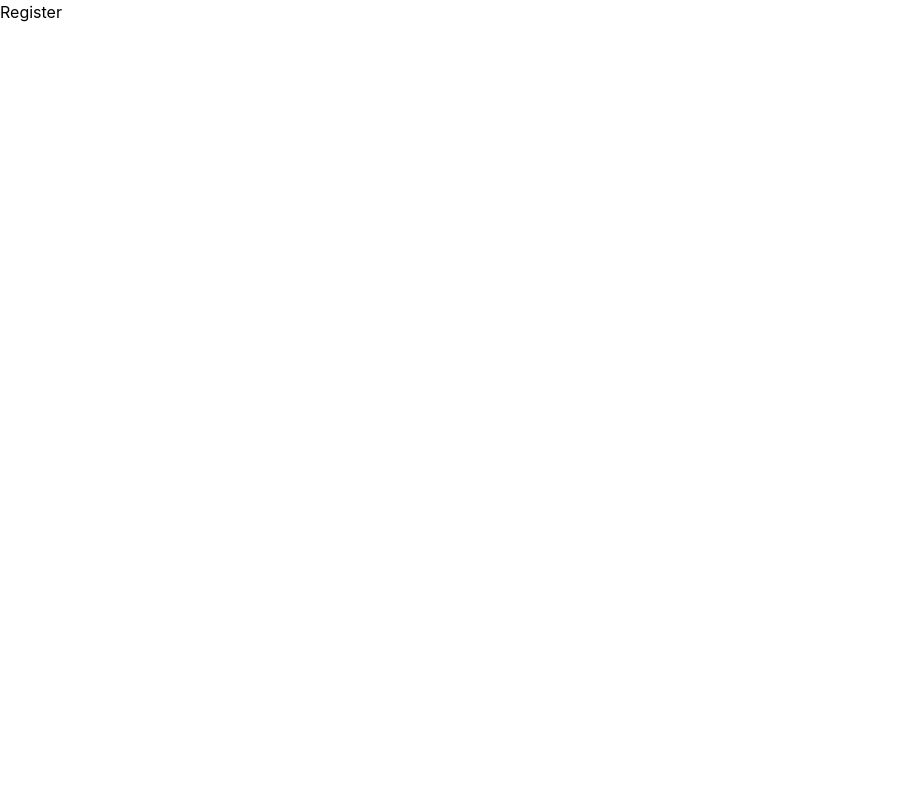
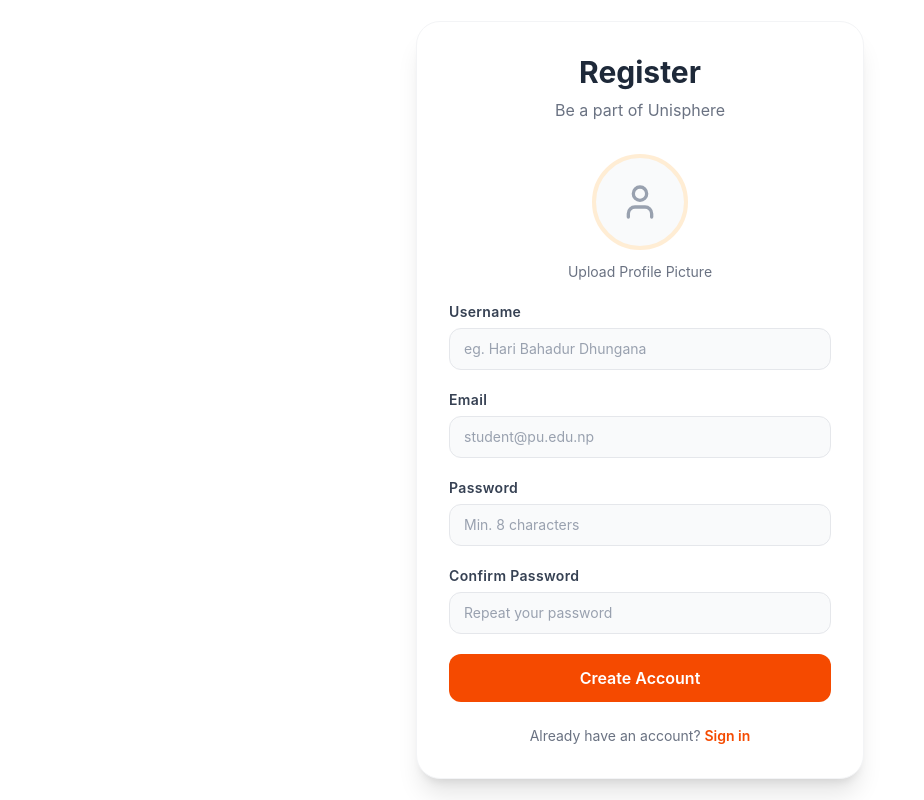
Before and after one commit to UniSphereProject/unisphere-project, a React (Vite) app in the folder frontend/: page /register in a window 1280 px wide. Shown: the whole page, without its empty margins (0-924 px from the left). Built offline with nearby package versions, Linux system fonts and the light colour scheme.

Commit message:
register page added

```diff
--- a/frontend/src/App.jsx
+++ b/frontend/src/App.jsx
@@ -5,6 +5,7 @@ import Forgetpw from "./pages/Forgetpw";
 import Register from "./pages/Register";
 import Notice from "./pages/Notice";
 import Notes from "./pages/Notes";
+import Tryregister from "./pages/Register";
 const App=()=>{
   return(
 
@@ -12,7 +13,7 @@ const App=()=>{
       <Route path="/" element={<Login/>} />
       <Route path="/home" element={<Home/>} />
       <Route path='/forgetpw' element={<Forgetpw/>}/>
-      <Route path="/register" element={<Register/>} />
+      <Route path="/register" element={<Tryregister/>} />
       <Route path="/notice" element={<Notice/>} />
        <Route path="/notes" element={<Notes/>} />
 
--- a/frontend/src/pages/Register.jsx
+++ b/frontend/src/pages/Register.jsx
@@ -1,9 +1,245 @@
-import React from 'react'
+import React from "react";
+import { useState } from "react";
+import axios from "axios";
+import { User } from "lucide-react";
+import {Link} from'react-router-dom'
 
-const Register = () => {
-  return (
-    <div>Register</div>
-  )
+{
+  /*
+      yo euta custom component ho input lina lai
+      input lai multiple choti type garda redundant hunxa so euta
+      common reusuable component banaideko
+  */
 }
 
-export default Register
+const Field = ({
+  id,
+  label,
+  type,
+  value,
+  onChange,
+  autoComplete,
+  required,
+  placeholder,
+}) => (
+  <div className="flex flex-col gap-1.5">
+    <label
+      htmlFor={id}
+      className="text-sm font-semibold text-gray-700 tracking-wide"
+    >
+      {label}
+    </label>
+    <input
+      id={id}
+      name={id}
+      label={label}
+      type={type}
+      value={value}
+      onChange={onChange}
+      autoComplete={autoComplete}
+      required={required}
+      placeholder={placeholder}
+      className="px-3.5 py-2.5 rounded-xl border border-gray-200 bg-gray-50 text-sm text-gray-900
+                 outline-none transition
+                 focus:border-orange-500 focus:ring-2 focus:ring-orange-100 focus:bg-white
+                 placeholder:text-gray-400"
+    />
+  </div>
+);
+
+
+const Tryregister = () => {
+  const [profilePic, setProfilePic] = useState(null);
+  const [preview, setPreview] = useState(null);
+  const [username, setUsername] = useState("");
+  const [email, setEmail] = useState("");
+  const [password, setPassword] = useState("");
+  const [confirmPassword, setConfirmPassword] = useState("");
+  const [loading, setLoading] = useState(false);
+  const [success, setSuccess] = useState(false);
+  const [err, setErr] = useState("");
+
+
+   const handleSubmit=async(e)=>{
+    e.preventDefault()
+    setErr('')
+
+if(password !== confirmPassword){
+  setErr('Passwords must match!')
+  return
+}
+if(password.length < 8){
+setErr('Password must be atleast 8 characters')
+return
+}
+
+
+    const formData=new FormData()
+    if(profilePic) formData.append("profilepic",profilePic)
+    formData.append("username",username)
+    formData.append("email",email)
+    formData.append("password",password)
+
+    try {
+      setLoading(true)
+       const res=await axios.post("http://localhost:8000/api/auth/register",formData, { headers: { "Content-Type": "multipart/form-data" } })
+      setSuccess(true)
+      console.log(res)
+
+    } catch (error) {
+       setErr(error.response?.data?.message || "Something went wrong. Please try again.");
+       setSuccess(false)
+    } finally{
+      setLoading(false)
+    }
+
+
+
+}
+
+const handleImageChange=(e)=>{
+const file=e.target.files[0]
+if(file){
+setProfilePic(file)
+setPreview(URL.createObjectURL(file)) // yesko kam vaneko img ,server ma pathauna aghi nai ui ma image dekhaune[before the image is stored in db.]
+}
+
+
+}
+
+
+  return (
+    <>
+
+  <div className="min-h-screen  flex items-center justify-center p-4">
+    <div className="w-full max-w-md bg-white rounded-3xl shadow-xl p-8 border border-gray-100">
+
+
+      <div className="text-center mb-8">
+        <h1 className="text-3xl font-bold text-gray-800">Register</h1>
+        <p className="text-gray-500 mt-2">
+          Be a part of Unisphere
+        </p>
+      </div>
+
+      <form onSubmit={handleSubmit} className="space-y-5">
+
+        {/* Profile Picture */}
+        <div className="flex flex-col items-center gap-3">
+          <label
+            htmlFor="profilepic"
+            className="cursor-pointer"
+          >
+            <div className="w-24 h-24 rounded-full border-4 border-orange-100 overflow-hidden flex items-center justify-center bg-gray-50 hover:border-orange-300 transition">
+              {preview ? (
+                <img
+                  src={preview}
+                  alt="profile"
+                  className="w-full h-full object-cover"
+                />
+              ) : (
+                <User className="w-10 h-10 text-gray-400" />
+              )}
+            </div>
+          </label>
+
+          <input
+            type="file"
+            id="profilepic"
+            accept="image/*"
+            onChange={handleImageChange}
+            className="hidden"
+          />
+
+          <span className="text-sm text-gray-500">
+            Upload Profile Picture
+          </span>
+        </div>
+
+        <Field
+          id="username"
+          label="Username"
+          type="text"
+          value={username}
+          placeholder="eg. Hari Bahadur Dhungana"
+          required
+          autoComplete="username"
+          onChange={(e) => setUsername(e.target.value)}
+        />
+
+        <Field
+          id="email"
+          label="Email"
+          type="email"
+          value={email}
+          onChange={(e) => setEmail(e.target.value)}
+          placeholder="student@pu.edu.np"
+          required
+          autoComplete="email"
+        />
+
+        <Field
+          id="password"
+          label="Password"
+          type="password"
+          value={password}
+          onChange={(e) => setPassword(e.target.value)}
+          placeholder="Min. 8 characters"
+          required
+          autoComplete="new-password"
+        />
+
+        <Field
+          id="confirmPassword"
+          label="Confirm Password"
+          type="password"
+          value={confirmPassword}
+          onChange={(e) => setConfirmPassword(e.target.value)}
+          placeholder="Repeat your password"
+          required
+          autoComplete="new-password"
+        />
+
+        {err && (
+          <p className="text-sm text-red-600 bg-red-50 border border-red-200 rounded-xl px-4 py-3">
+            {err}
+          </p>
+        )}
+
+        {success && (
+          <p className="text-sm text-green-600 bg-green-50 border border-green-200 rounded-xl px-4 py-3">
+            Account created successfully!
+          </p>
+        )}
+
+        <button
+          type="submit"
+          disabled={loading}
+          className={`w-full py-3 rounded-xl text-white font-semibold transition-all
+            ${
+              loading
+                ? "bg-orange-300 cursor-not-allowed"
+                : "bg-orange-600 hover:bg-orange-700 active:scale-95"
+            }`}
+        >
+          {loading ? "Creating Account..." : "Create Account"}
+        </button>
+      </form>
+
+      <p className="text-center text-sm text-gray-500 mt-6">
+        Already have an account?{" "}
+        <Link
+          to="/"
+          className="text-orange-600 font-semibold hover:underline"
+        >
+          Sign in
+        </Link>
+      </p>
+    </div>
+  </div>
+
+    </>
+  );
+};
+
+export default Tryregister;
```
